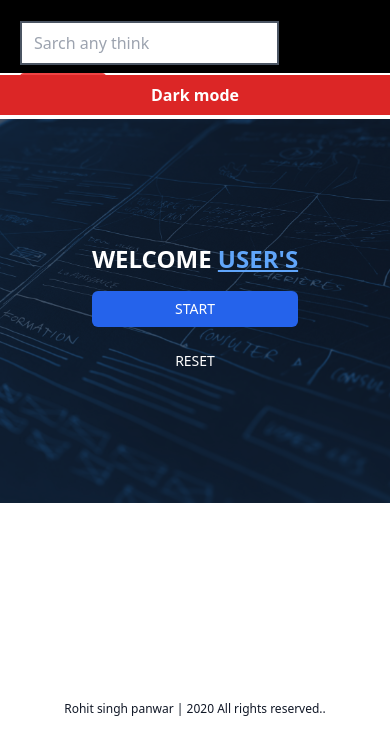
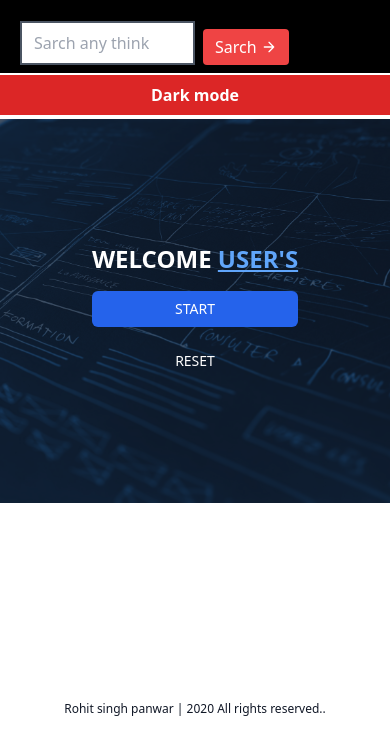
Before and after one commit to Rohitpanwar7826/Image-Sarch, a plain HTML site: page index.html in a window 390 px wide. Shown: the part 166-920 px from the top of the page. Drawn offline with nearby package versions, Linux system fonts and the light colour scheme; no server answers.

Commit message:
Update style.css

```diff
--- a/css/style.css
+++ b/css/style.css
@@ -12,6 +12,7 @@ body{
     scroll-behavior: smooth;
     /* background-color: black; */
 }
+
 
 .scroll-up-btn {
     position: fixed;
@@ -81,11 +82,13 @@ header span{
         margin-top:2rem;
 
     }
+
+}
+@media (max-width:654px) {
     input{
-     width: 8rem;
+       width:50%;
     }
 }
-
 .project{
     font-size: 1.3rem;
 }
```
